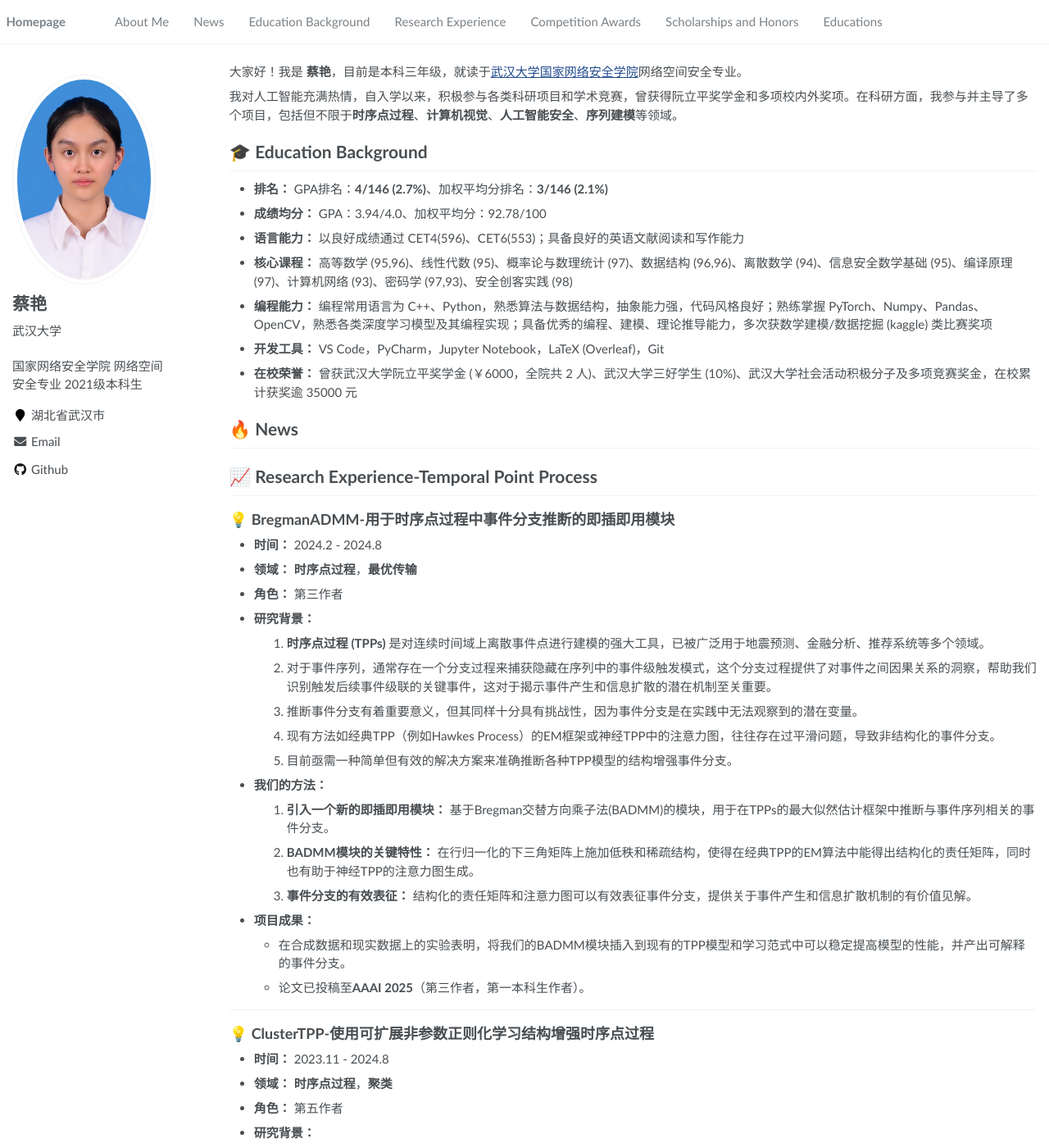
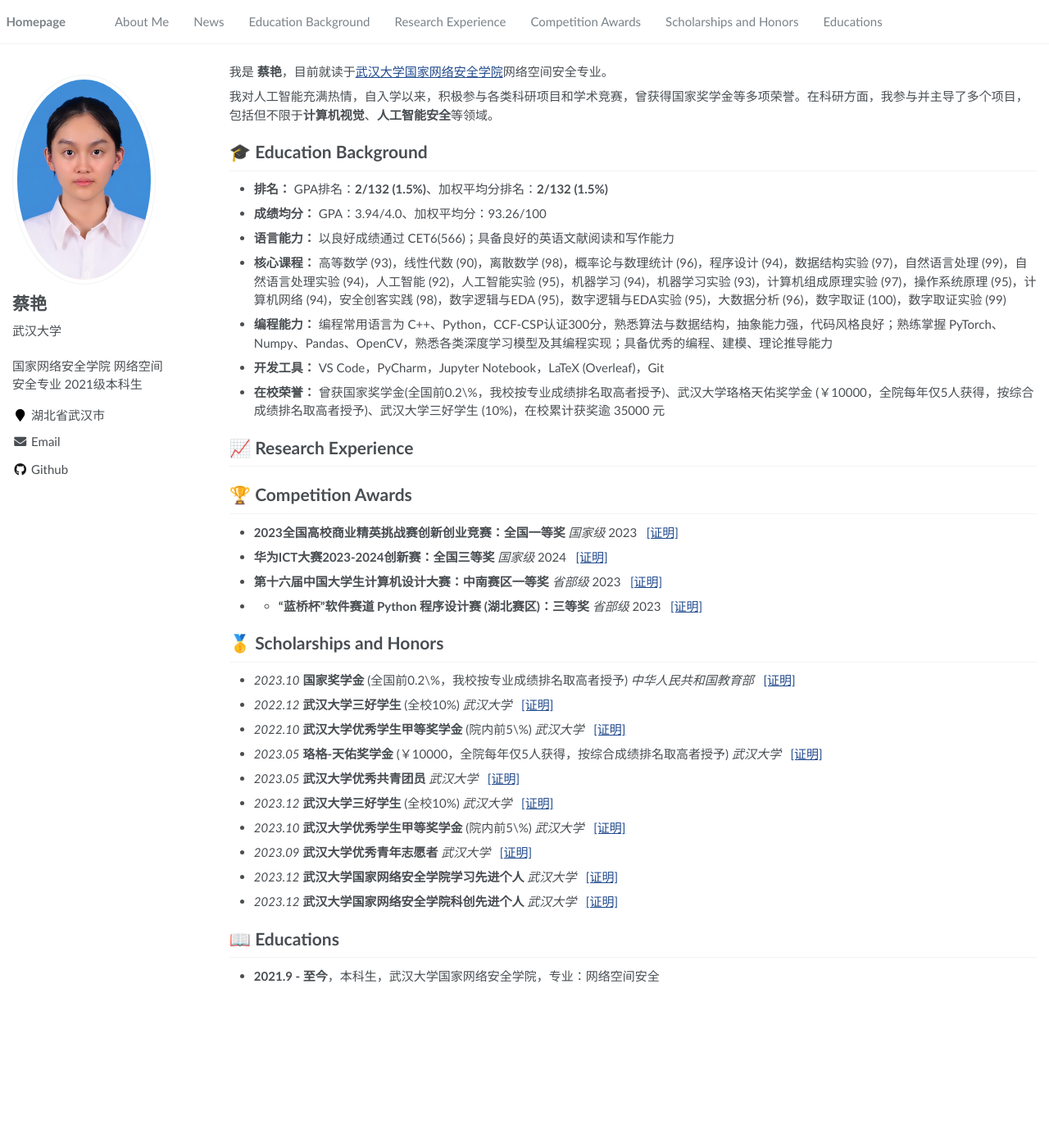
Before and after one commit to Cyccyyycyc/Cyccyyycyc.github.io, a Jekyll site: the page built from _pages/about.md, in a window 1280 px wide and 1400 px high. Shown: the whole window at 82% size. Built offline with Jekyll 4.4.1, drawn with Linux system fonts in a browser that asks for light colours; some of the changed text lies outside the part shown.

Commit message:
modify some basic information

```diff
--- a/_pages/about.md
+++ b/_pages/about.md
@@ -16,25 +16,26 @@ redirect_from:
 
 <span class='anchor' id='about-me'></span>
 
-大家好！我是 **蔡艳**，目前是本科三年级，就读于[武汉大学国家网络安全学院](https://cse.whu.edu.cn/)网络空间安全专业。
+我是 **蔡艳**，目前就读于[武汉大学国家网络安全学院](https://cse.whu.edu.cn/)网络空间安全专业。
 
-我对人工智能充满热情，自入学以来，积极参与各类科研项目和学术竞赛，曾获得阮立平奖学金和多项校内外奖项。在科研方面，我参与并主导了多个项目，包括但不限于**时序点过程**、**计算机视觉**、**人工智能安全**、**序列建模**等领域。
+我对人工智能充满热情，自入学以来，积极参与各类科研项目和学术竞赛，曾获得国家奖学金等多项荣誉。在科研方面，我参与并主导了多个项目，包括但不限于**计算机视觉**、**人工智能安全**等领域。
 
 # 🎓 Education Background
 
-- **排名：** GPA排名：**4/146 (2.7%)**、加权平均分排名：**3/146 (2.1%)**
-- **成绩均分：** GPA：3.94/4.0、加权平均分：92.78/100
-- **语言能力：** 以良好成绩通过 CET4(596)、CET6(553)；具备良好的英语文献阅读和写作能力
-- **核心课程：** 高等数学 (95,96)、线性代数 (95)、概率论与数理统计 (97)、数据结构 (96,96)、离散数学 (94)、信息安全数学基础 (95)、编译原理 (97)、计算机网络 (93)、密码学 (97,93)、安全创客实践 (98)
-- **编程能力：** 编程常用语言为 C++、Python，熟悉算法与数据结构，抽象能力强，代码风格良好；熟练掌握 PyTorch、Numpy、Pandas、OpenCV，熟悉各类深度学习模型及其编程实现；具备优秀的编程、建模、理论推导能力，多次获数学建模/数据挖掘 (kaggle) 类比赛奖项
+- **排名：** GPA排名：**2/132 (1.5%)**、加权平均分排名：**2/132 (1.5%)**
+- **成绩均分：** GPA：3.94/4.0、加权平均分：93.26/100
+- **语言能力：** 以良好成绩通过 CET6(566)；具备良好的英语文献阅读和写作能力
+- **核心课程：** 高等数学 (93)，线性代数 (90)，离散数学 (98)，概率论与数理统计 (96)，程序设计 (94)，数据结构实验 (97)，自然语言处理 (99)，自然语言处理实验 (94)，人工智能 (92)，人工智能实验 (95)，机器学习 (94)，机器学习实验 (93)，计算机组成原理实验 (97)，操作系统原理 (95)，计算机网络 (94)，安全创客实践 (98)，数字逻辑与EDA (95)，数字逻辑与EDA实验 (95)，大数据分析 (96)，数字取证 (100)，数字取证实验 (99)
+- **编程能力：** 编程常用语言为 C++、Python，CCF-CSP认证300分，熟悉算法与数据结构，抽象能力强，代码风格良好；熟练掌握 PyTorch、Numpy、Pandas、OpenCV，熟悉各类深度学习模型及其编程实现；具备优秀的编程、建模、理论推导能力
 - **开发工具：** VS Code，PyCharm，Jupyter Notebook，LaTeX (Overleaf)，Git
-- **在校荣誉：** 曾获武汉大学阮立平奖学金 (￥6000，全院共 2 人)、武汉大学三好学生 (10%)、武汉大学社会活动积极分子及多项竞赛奖金，在校累计获奖逾 35000 元
+- **在校荣誉：** 曾获国家奖学金(全国前0.2\%，我校按专业成绩排名取高者授予)、武汉大学珞格天佑奖学金 (￥10000，全院每年仅5人获得，按综合成绩排名取高者授予)、武汉大学三好学生 (10%)，在校累计获奖逾 35000 元
 
-# 🔥 News
+<!-- # 🔥 News -->
 
-# 📈 Research Experience-Temporal Point Process
+# 📈 Research Experience
 
-## **💡 BregmanADMM-用于时序点过程中事件分支推断的即插即用模块**
+
+<!-- ## **💡 BregmanADMM-用于时序点过程中事件分支推断的即插即用模块**
 
 - **时间：** 2024.2 - 2024.8
 - **领域：** **时序点过程**，**最优传输**
@@ -53,9 +54,9 @@ redirect_from:
   * 在合成数据和现实数据上的实验表明，将我们的BADMM模块插入到现有的TPP模型和学习范式中可以稳定提高模型的性能，并产出可解释的事件分支。
   * 论文已投稿至**AAAI 2025**（第三作者，第一本科生作者）。
 
----
+--- -->
 
-## **💡 ClusterTPP-使用可扩展非参数正则化学习结构增强时序点过程**
+<!-- ## **💡 ClusterTPP-使用可扩展非参数正则化学习结构增强时序点过程**
 
 - **时间：** 2023.11 - 2024.8
 - **领域：** **时序点过程**，**聚类**
@@ -167,25 +168,44 @@ redirect_from:
 - **我们的作品：**
   1. 使用基于 Python 的数学动画制作引擎 Manim 制作了算法可视化视频，编写了 3000 余行代码，经过后期大量调整和优化，最终完成作品。
 - **项目成果：**
-  * 视频发布在 Manim 爱好者交流社区，得到了广泛好评，并在多所高中和高校中进行应用推广，收到了良好的反馈。
+  * 视频发布在 Manim 爱好者交流社区，得到了广泛好评，并在多所高中和高校中进行应用推广，收到了良好的反馈。 -->
 
 # 🏆 Competition Awards
+<!-- \datedline{\textbf{全国一等奖}，2023全国高校商业精英挑战赛创新创业竞赛}{2023.10}
+\datedline{\textbf{全国三等奖}，华为ICT大赛2023-2024创新赛}{2024.03}
+\datedline{\textbf{省级一等奖}，第十六届中国大学生计算机设计大赛}{2023.06}
+\datedline{\textbf{省级三等奖}，第十四届蓝桥杯全国软件和信息技术专业人才大赛}{2023.04}
+\datedline{其余省、校、院级奖项若干}{} -->
 
-- **中国大学生计算机设计大赛：全国二等奖** *国家级* 2024 &nbsp;&nbsp;[[证明]](..\docs\全国二等奖.pdf)
-- **中国大学生计算机设计大赛：赛区第一名/并晋级 8 月的全国总决赛** *国家级* 2024 &nbsp;&nbsp;[[证明]](..\docs\赛区第一名.pdf)
-- **全国大学生数学竞赛：一等奖** *国家级* 2023 &nbsp;&nbsp;[[证明]](..\docs\全国大学生数学竞赛一等奖.pdf)
-- **Kaggle-American Sign Language Fingerspelling Recognition：铜牌** *国家级* 2023 &nbsp;&nbsp;[[证明]](..\docs\Kaggle铜牌.pdf)
-- **中国大学生计算机设计大赛 (中南地区赛)：一等奖** *省部级* 2024 &nbsp;&nbsp;[[证明]](..\docs\中南地区赛一等奖.pdf)
-- **中国大学生计算机设计大赛 (中南地区赛)：二等奖** *省部级* 2024 &nbsp;&nbsp;[[证明]](..\docs\中南地区赛二等奖.pdf)
-- **湖北省大学生数学竞赛：一等奖** *省部级* 2023 &nbsp;&nbsp;[[证明]](..\docs\湖北省大学生数学竞赛一等奖.pdf)
-- **“华中杯” 大学生数学建模挑战赛：二等奖** *省部级* 2023 &nbsp;&nbsp;[[证明]](..\docs\华中杯二等奖.pdf)
-- **“蓝桥杯”软件赛道 C++ 程序设计赛 (湖北赛区)：三等奖** *省部级* 2024 &nbsp;&nbsp;[[证明]](..\docs\蓝桥杯三等奖.pdf)
+- **2023全国高校商业精英挑战赛创新创业竞赛：全国一等奖** *国家级* 2023 &nbsp;&nbsp;[[证明]]()
+- **华为ICT大赛2023-2024创新赛：全国三等奖** *国家级* 2024 &nbsp;&nbsp;[[证明]]()
+- **第十六届中国大学生计算机设计大赛：中南赛区一等奖** *省部级* 2023 &nbsp;&nbsp;[[证明]]()
+- - **“蓝桥杯”软件赛道 Python 程序设计赛 (湖北赛区)：三等奖** *省部级* 2023 &nbsp;&nbsp;[[证明]]()
 
 # 🥇 Scholarships and Honors
+<!-- \datedline{武汉大学三好学生}{2022.12}
+\datedline{国家奖学金（全国前0.2\%，我校按专业成绩排名取高者授予）}{2023.10}
+\datedline{武汉大学优秀学生甲等奖学金（院内前5\%）}{2022.10}
+\datedline{珞格-天佑奖学金（全院每年仅5人获得，按综合成绩排名取高者授予）}{2023.05}
+\datedline{武汉大学优秀共青团员}{2023.05}
+\datedline{武汉大学优秀学生甲等奖学金（院内前5\%）}{2023.10}
+\datedline{武汉大学三好学生}{2023.12}
+\datedline{武汉大学优秀青年志愿者}{2023.09}
+\datedline{武汉大学国家网络安全学院学习先进个人}{2023.12}
+\datedline{武汉大学国家网络安全学院科创先进个人}{2023.12}
+\datedline{其余省、校、院级荣誉若干}{} -->
 
-- *2023.10* **武汉大学阮立平奖学金** (￥6000，全院共2人) *武汉大学* &nbsp;&nbsp;[[证明]](..\docs\ruanliping.jpg)
-- *2023.10* **武汉大学三好学生** (获奖率：全校10%) *武汉大学* &nbsp;&nbsp;[[证明]](..\docs\sanhaoxuesheng.jpg)
-- *2023.10* **武汉大学社会活动积极分子** *武汉大学* &nbsp;&nbsp;[[证明]](..\docs\shehuohuodong.jpg)
+- *2023.10* **国家奖学金** (全国前0.2\%，我校按专业成绩排名取高者授予) *中华人民共和国教育部* &nbsp;&nbsp;[[证明]]()
+- *2022.12* **武汉大学三好学生** (全校10%) *武汉大学* &nbsp;&nbsp;[[证明]]()
+- *2022.10* **武汉大学优秀学生甲等奖学金** (院内前5\%) *武汉大学* &nbsp;&nbsp;[[证明]]()
+- *2023.05* **珞格-天佑奖学金** (￥10000，全院每年仅5人获得，按综合成绩排名取高者授予) *武汉大学* &nbsp;&nbsp;[[证明]]()
+- *2023.05* **武汉大学优秀共青团员** *武汉大学* &nbsp;&nbsp;[[证明]]()
+- *2023.12* **武汉大学三好学生** (全校10%) *武汉大学* &nbsp;&nbsp;[[证明]]()
+- *2023.10* **武汉大学优秀学生甲等奖学金** (院内前5\%) *武汉大学* &nbsp;&nbsp;[[证明]]()
+- *2023.09* **武汉大学优秀青年志愿者** *武汉大学* &nbsp;&nbsp;[[证明]]()
+- *2023.12* **武汉大学国家网络安全学院学习先进个人** *武汉大学* &nbsp;&nbsp;[[证明]]()
+- *2023.12* **武汉大学国家网络安全学院科创先进个人** *武汉大学* &nbsp;&nbsp;[[证明]]()
+
 # 📖 Educations
 
-- **2021.9 - 至今**，本科生，武汉大学国家网络安全学院，专业：信息安全
+- **2021.9 - 至今**，本科生，武汉大学国家网络安全学院，专业：网络空间安全
```
Also changed, not shown: other parts of _pages/about.md (+3 -3 lines).
